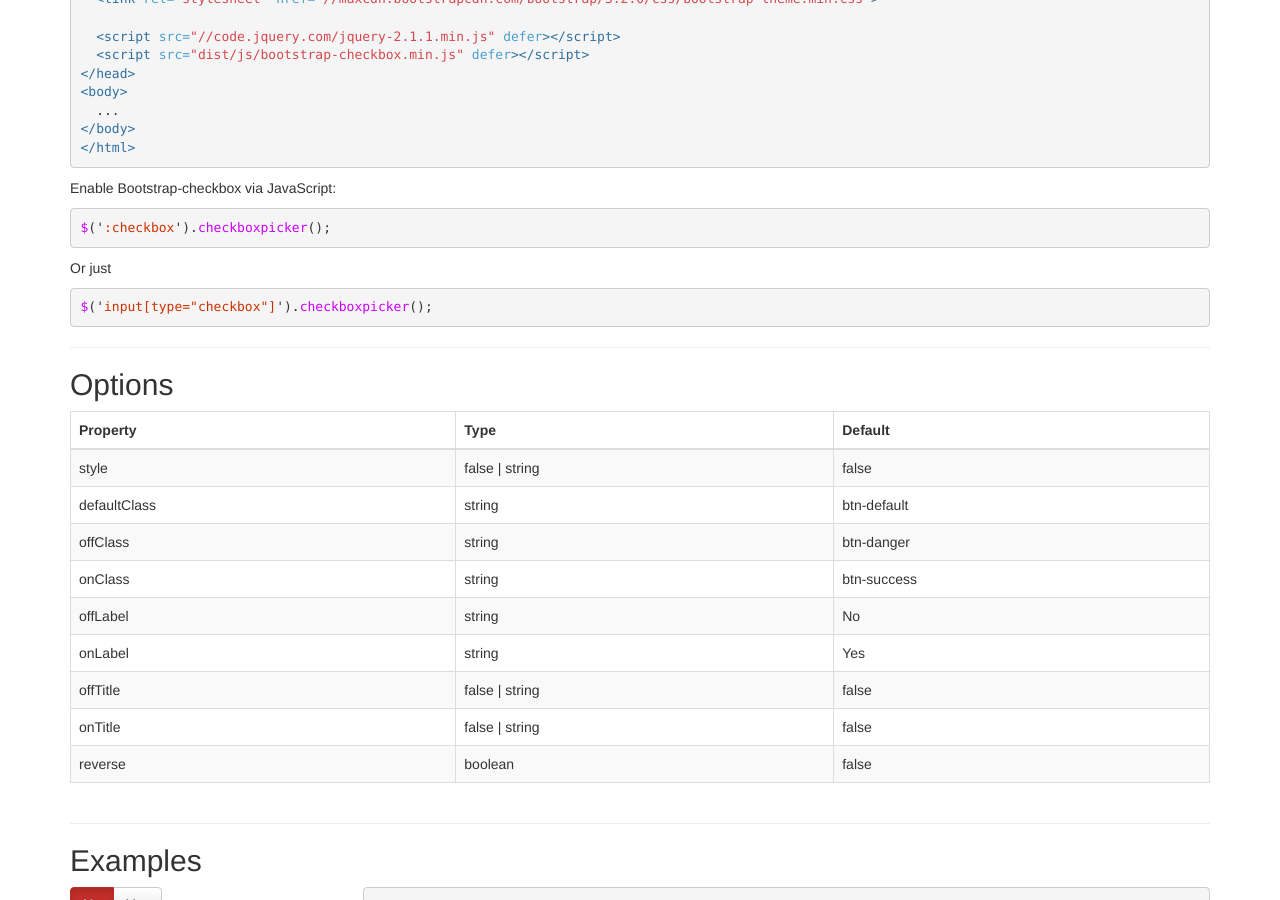
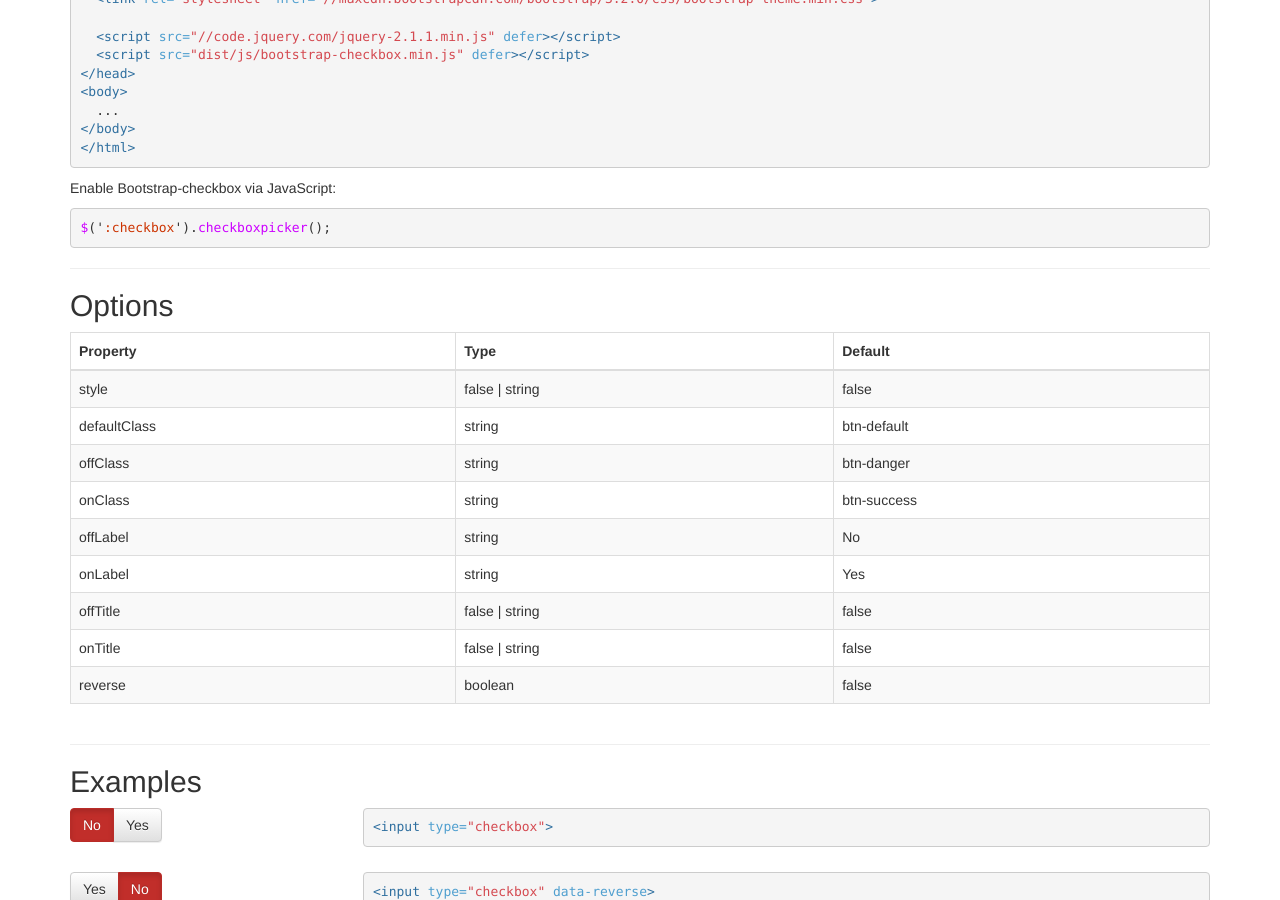
Before and after one commit to vsn4ik/bootstrap-checkbox, a Jekyll site: the page built from docs/index.html, in a window 1280 px wide and 900 px high, scrolled down 488 px. Built offline with Jekyll 4.4.1, drawn with Linux system fonts in a browser that asks for light colours; nearby versions of some CDN libraries.

Commit message:
Update docs.

```diff
--- a/docs/index.html
+++ b/docs/index.html
@@ -24,10 +24,6 @@ title: Bootstrap-checkbox
 <p>Enable Bootstrap-checkbox via JavaScript:</p>
 {% highlight js %}
 $(':checkbox').checkboxpicker();
-{% endhighlight %}
-<p>Or just</p>
-{% highlight js %}
-$('input[type="checkbox"]').checkboxpicker();
 {% endhighlight %}
 
 <hr>
```
